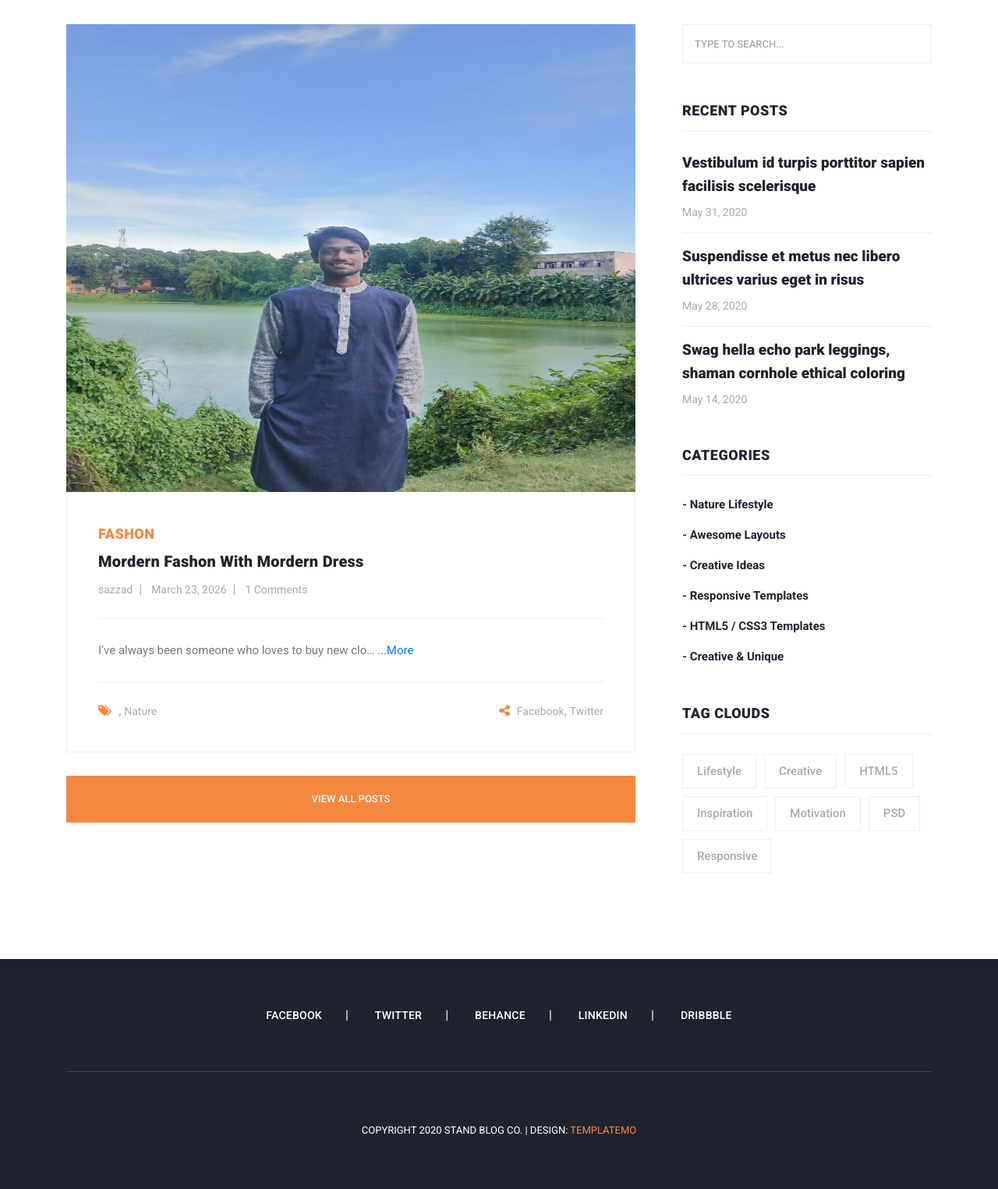
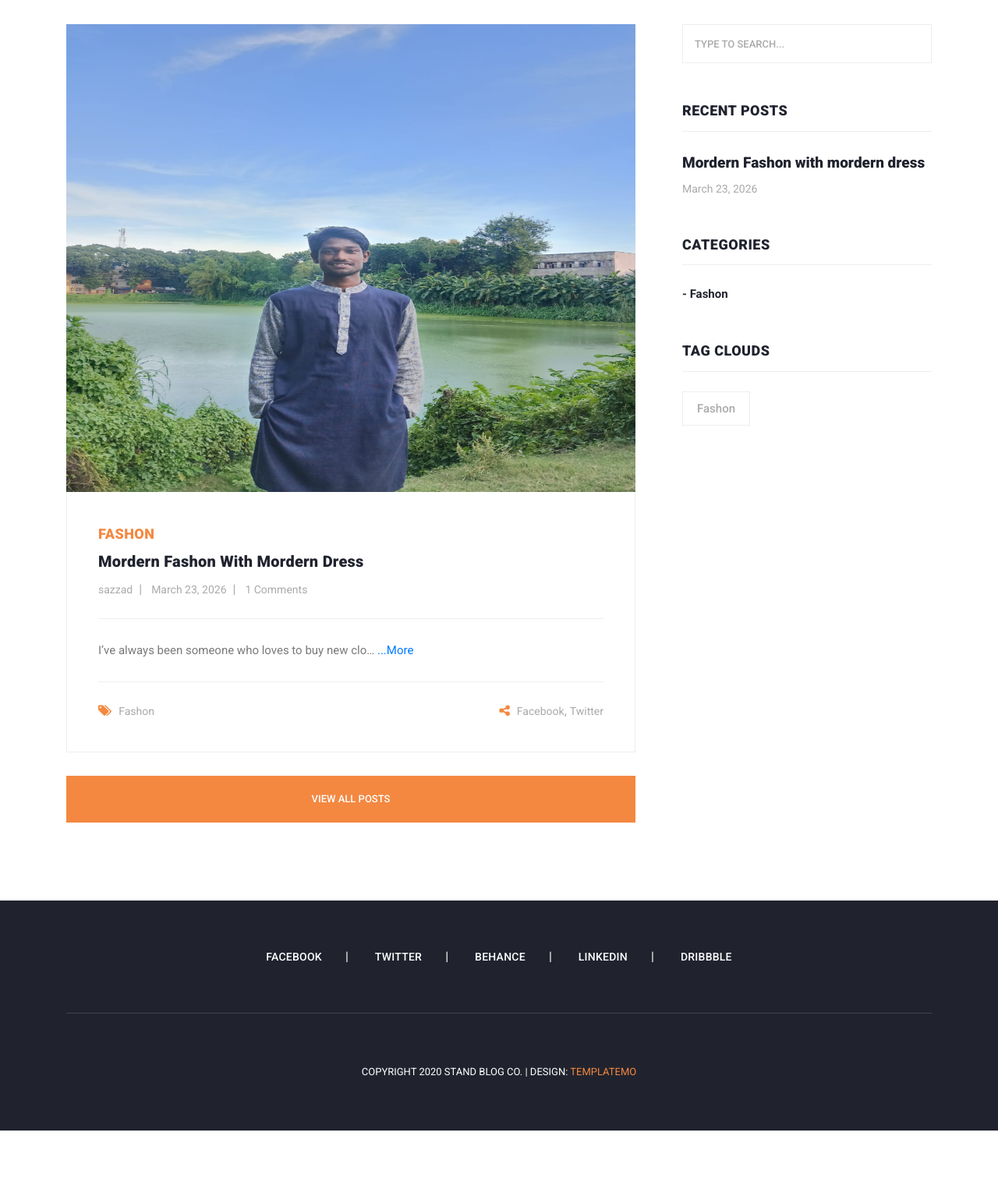
Before and after one commit to gitsaz/practice_blog_project, a Django app: page / in a window 1280 px wide. Shown: the part 706-2231 px from the top of the page at 78% size. After the commit the page ends 2156 px from the top, so only its background shows below. Run offline with Django 5.2, Linux system fonts and the light colour scheme; data comes from the database, SQL or seed files in the repository; both versions use the stored data as it was after the commit; tables that the repository leaves empty hold one stand-in row (values such as "Sample post"); some libraries are stand-ins or nearby versions.

Commit message:
changed tags from static to dynamic

```diff
--- a/blogapp/views.py
+++ b/blogapp/views.py
@@ -1,12 +1,16 @@
 from django.shortcuts import render
-from .models import Blog
+from .models import Blog, Category, Tag
 
 # Create your views here.
 def home(request):
     blogs = Blog.objects.all()
+    categories =Category.objects.all()
+    tags = Tag.objects.all()
 
     context = {
-        'blogs':blogs
+        'blogs':blogs,
+        'categories':categories,
+        'tags':tags
     }
     return render(request, 'home.html', context)
 
--- a/templates/home.html
+++ b/templates/home.html
@@ -38,8 +38,13 @@
                       <div class="col-6">
                         <ul class="post-tags">
                           <li><i class="fa fa-tags"></i></li>
-                          <li><a href="#"></a>,</li>
-                          <li><a href="#">Nature</a></li>
+                          {% if blog.tag.all.count > 0 %}
+                          {% for tag in blog.tag.all %}
+                          <li><a href="#">{{ tag.title }}</a></li>
+                          {% endfor %}
+                          {% else %}
+                          <li>None</li>
+                          {% endif %}
                         </ul>
                       </div>
                       <div class="col-6">
--- a/templates/sidebar.html
+++ b/templates/sidebar.html
@@ -21,32 +21,16 @@
           </div>
           <div class="content">
             <ul>
+              {% for blog in blogs %}
               <li>
                 <a href="post-details.html">
                   <h5>
-                    Vestibulum id turpis porttitor sapien facilisis scelerisque
+                    {{blog.title}}
                   </h5>
-                  <span>May 31, 2020</span>
+                  <span>{{blog.created_date}}</span>
                 </a>
               </li>
-              <li>
-                <a href="post-details.html">
-                  <h5>
-                    Suspendisse et metus nec libero ultrices varius eget in
-                    risus
-                  </h5>
-                  <span>May 28, 2020</span>
-                </a>
-              </li>
-              <li>
-                <a href="post-details.html">
-                  <h5>
-                    Swag hella echo park leggings, shaman cornhole ethical
-                    coloring
-                  </h5>
-                  <span>May 14, 2020</span>
-                </a>
-              </li>
+              {% endfor %}
             </ul>
           </div>
         </div>
@@ -58,12 +42,9 @@
           </div>
           <div class="content">
             <ul>
-              <li><a href="#">- Nature Lifestyle</a></li>
-              <li><a href="#">- Awesome Layouts</a></li>
-              <li><a href="#">- Creative Ideas</a></li>
-              <li><a href="#">- Responsive Templates</a></li>
-              <li><a href="#">- HTML5 / CSS3 Templates</a></li>
-              <li><a href="#">- Creative &amp; Unique</a></li>
+              {% for category in categories %}
+              <li><a href="#">- {{category.title}}</a></li>
+              {% endfor %}
             </ul>
           </div>
         </div>
@@ -75,13 +56,9 @@
           </div>
           <div class="content">
             <ul>
-              <li><a href="#">Lifestyle</a></li>
-              <li><a href="#">Creative</a></li>
-              <li><a href="#">HTML5</a></li>
-              <li><a href="#">Inspiration</a></li>
-              <li><a href="#">Motivation</a></li>
-              <li><a href="#">PSD</a></li>
-              <li><a href="#">Responsive</a></li>
+              {% for tag in tags %}
+              <li><a href="#">{{tag.title}}</a></li>
+              {% endfor %}
             </ul>
           </div>
         </div>
```
Also changed, not shown: db.sqlite3.
